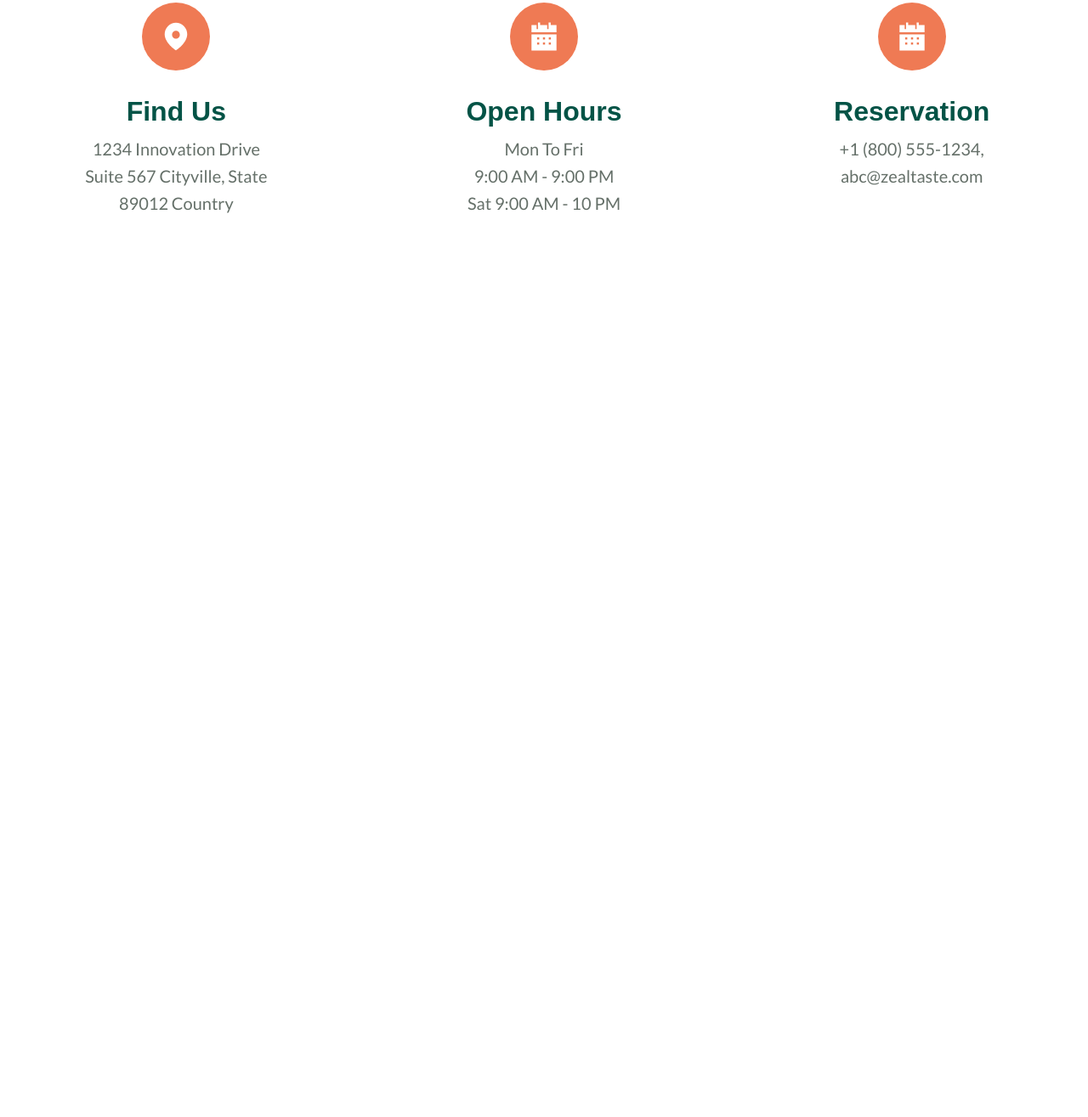
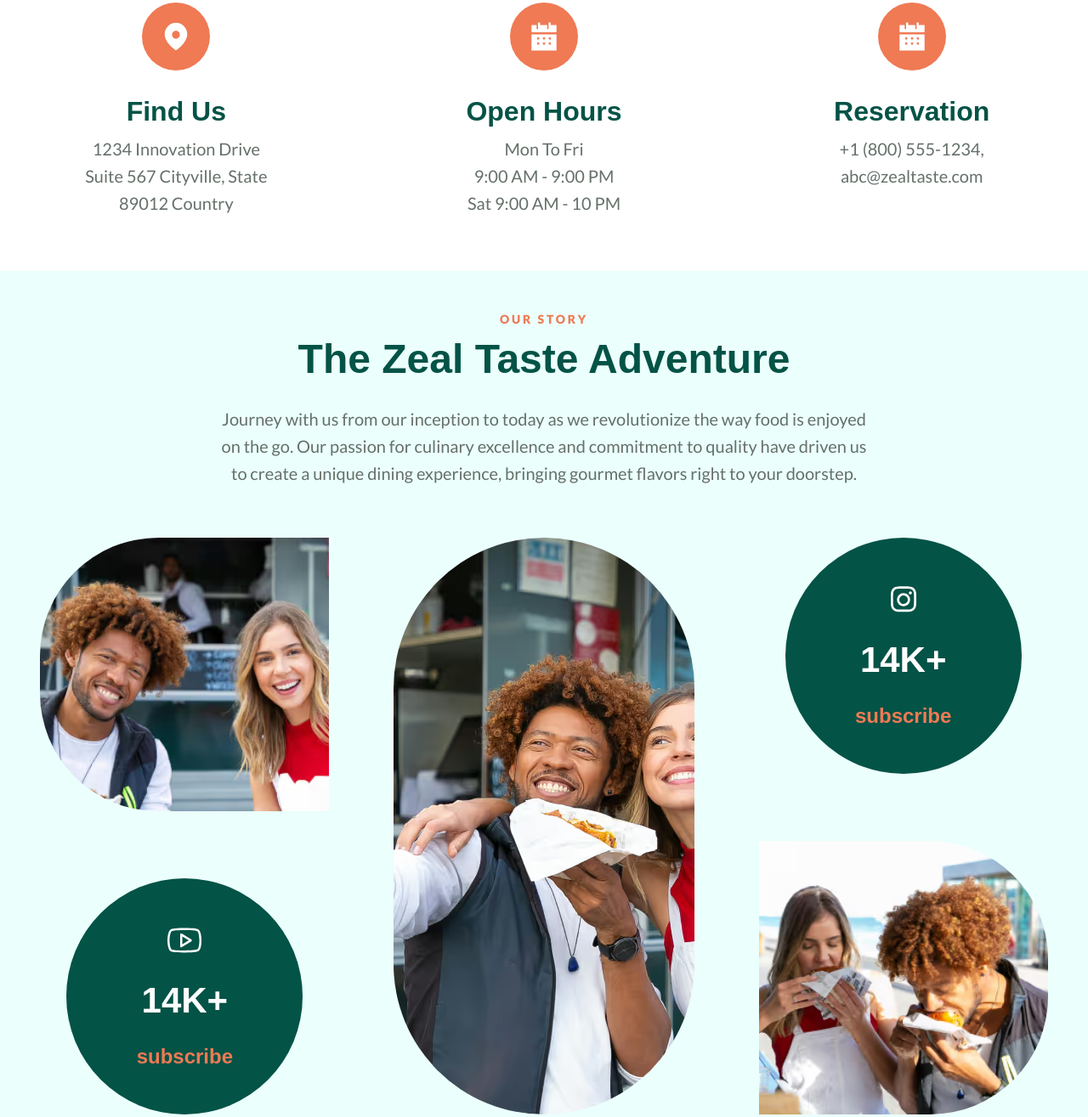
Before and after one commit to daynasymonds/clonesite-tailwindcss, a website: page public/index.html in a window 1280 px wide. Shown: the part 885-2200 px from the top of the page at 85% size. Before the commit the page ends 1204 px from the top, so only its background shows below. Drawn offline with Linux system fonts and the light colour scheme; a web font is replaced by a local one.

Commit message:
Refactor layout and styles for the "Our Story" section; enhance responsiveness and update HTML structure

```diff
--- a/public/index.html
+++ b/public/index.html
@@ -85,42 +85,51 @@
             </div>
         </div>
 
-       <!-- <div class="bg-mint pt-26 pb-26">
-            <div id="section-ourstory" class="global-padding flex flex-col justify-center items-center">
-                <div class="zeal-overline-text">OUR STORY</div>
-                <h2 class="zeal-heading-h2 pt-4">The Zeal Taste Adventure</h2>
-                <div class="zeal-text-size-regular text-center pt-4 max-w-[48.2rem]">
+        <div class="bg-mint flex flex-col justify-center pt-12 pb-12">
+            <div class="global-padding">
+                <div class="container-large">
+                    <div id="section-ourstory" class="flex flex-col gap-24 sm:gap-[6.25rem]">
+                        <div id="container-ourstory" class="grid grid-cols-1 w-full gap-10 sm:gap-[3.75rem]">
+                            <div id="content-ourstory" class="flex flex-col text-center items-center justify-center">
+                                <div class="zeal-overline-text pb-[.625rem]">OUR STORY</div>
+                                <h2 class="zeal-heading-h2 pb-[.625rem]">The Zeal Taste Adventure</h2>
+                                <div class="zeal-text-size-regular text-center pt-4 w-full max-w-[48.2rem]">
                                     Journey with us from our inception to today as we revolutionize the way food is enjoyed on the go. Our passion for culinary excellence and commitment to quality have driven us to create a unique dining experience, bringing gourmet flavors right to your doorstep.
                                 </div>
-                <div class="grid grid-cols-3 gap-16 pt-8">
-                    <div class="flex flex-col justify-evenly text-center gap-12">
-                        <div><img class="h-[278px] w-[326px]" src="./images/about_us_1.avif" alt="Zeal Taste food truck" /></div>
-                        <div>
-                            <a class="zeal-social-item gap-6" target="_" href="https://youtube.com">
+                            </div>
+                            <div id="wrapper-social-ourstory-main" class="flex flex-col justify-center items-center gap-0 md:gap-[4.25rem] lg:flex-row lg:items-start">
+                                <div id="wrapper-social-ourstory-1" class="flex flex-col relative justify-center items-center self-stretch w-auto gap-0 md:gap-[4.5rem] md:flex-row md:w-full lg:gap-[79px] lg:flex-col">
+                                    <div class="w-full max-w-[21.25rem] h-full pt-72 relative">
+                                        <img class="object-cover rounded-tl-[8.6875rem] rounded-bl-[8.6875rem] absolute inset-0 max-h-[460px] w-full h-full" src="./images/about_us_1.avif" alt="Zeal Taste food truck" />
+                                    </div>
+                                    <a class="zeal-social-item" target="_blank" href="https://youtube.com">
                                         <div><img class="h-[40px] w-[40px]" src="./images/icon_youtube_white.svg" alt="Zeal Taste youtube" /></div>
                                         <h3 class="zeal-heading-h4">14K+</h3>
                                         <div class="zeal-subscribe-text">subscribe</div>
                                     </a>
                                 </div>
+                                <div id="wrapper-social-ourstory-2" class="max-w-[21.4375rem] h-full pt-[31.4375rem] w-full relative md:max-w-[26rem] sm:pt-[42.4375rem]">
+                                    <img class="object-cover rounded-[13rem] absolute inset-0 lg:h-[679px] lg:w=[375px]" src="./images/about_us_2.avif" alt="Zeal Taste food truck" />
                                 </div>
-                    <div class="">
-                        <img class="h-[504px] w-[310px]" src="./images/about_us_2.avif" alt="Zeal Taste food truck" />
+                                <div id="wrapper-socical-ourstory-3" class="flex flex-col relative justify-center items-center self-stretch w-auto gap-0 md:gap-[4.5rem] md:flex-row md:w-full lg:gap-[79px] lg:flex-col">
+                                    <a class="zeal-social-item" target="_blank" href="https://instagram.com">
+                                        <img class="h-[40px] w-[40px]" src="./images/icon_instagram_white.svg" alt="Zeal Taste instagram" />
+                                        <h3 class="zeal-heading-h4">14K+</h3>
+                                        <div class="zeal-subscribe-text">subscribe</div>
+                                    </a>
+                                    <div class="w-full max-w-[21.25rem] h-full pt-72 relative">
+                                        <img class="object-cover rounded-tr-[8.6875rem] rounded-br-[8.6875rem] absolute inset-0 max-h-[460px] w-full h-full" src="./images/about_us_3.avif" alt="Zeal Taste food truck" />
                                     </div>
-                    <div class="flex flex-col justify-evenly text-center gap-12">
-                        <div>
-                            <a class="zeal-social-item" target="_" href="https://instagram.com">
-                                <img class="h-[40px] w-[40px]" src="./images/icon_instagram_white.svg" alt="Zeal Taste youtube" />
-                                <h3 class="zeal-heading-h4">14K+</h3>
-                                <div class="zeal-subscribe-text">follow us</div>
-                            </a>
                                 </div>
-                        <div><img class="h-[278px] w-[326px]" src="./images/about_us_3.avif" alt="Zeal Taste food truck" /></div>
                             </div>
                         </div>
                     </div>
                 </div>
 
-        <div class="pt-26 pb-26">
+            </div>
+        </div>
+
+        <!--<div class="pt-26 pb-26">
             <div id="section-delicacies" class="global-padding flex flex-col justify-center items-center">
                 <div class="zeal-overline-text">FEATURED DELICACIES</div>
                 <h2 class="zeal-heading-h2 pt-4">Signature Selections</h2>
--- a/public/styles.css
+++ b/public/styles.css
@@ -25,12 +25,17 @@
         @apply lg:max-w-[73.125rem];
     }
 
+    .container-large {
+        @apply ml-auto;
+        @apply mr-auto;
+        @apply w-full;
+        @apply max-w-[77rem];
+    }
+
     .zeal-heading-h2 {
-        font-family: var(--font-sansita);
-        color: var(--color-dark-green);
-        font-size: 3rem;
-        font-weight: 700;
-        line-height: 3.5rem;
+        @apply font-sansita text-dark-green text-[2.5rem] font-bold leading-10;
+
+        @apply md:leading-14 md:text-[3rem];
     }
 
     .zeal-heading-h3 {
@@ -137,18 +142,7 @@
     }
 
     .zeal-social-item {
-        background-color: var(--color-dark-green);
-        border-radius: 100%;
-        min-height: 280px;
-        max-height: 280px;
-        max-width: 280px;
-        min-width: 280px;
-        justify-content: center;
-        align-items: center;
-        text-align: center;
-        display: flex;
-        flex-direction: column;
-        gap: 1.5rem;
+        @apply flex flex-col justify-center items-center text-center bg-dark-green rounded-full gap-6 max-w-[17.375rem] max-h-[17.375rem] w-full h-full py-[3.75rem] px-[3.5625rem] decoration-[none];
     }
 
     .zeal-subscribe-text {
```
Also changed, not shown: public/output.css. Lines whose indentation alone changed are shown as unchanged.
